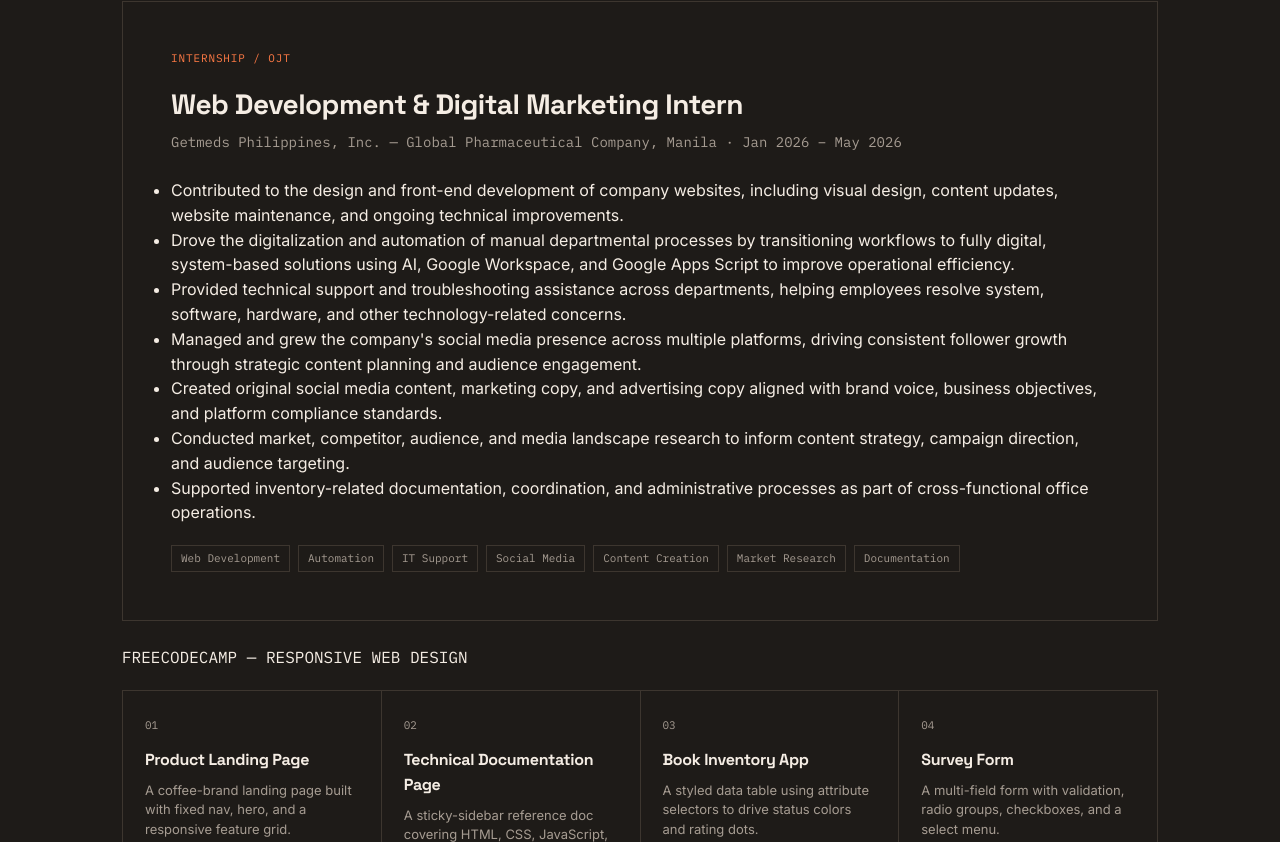
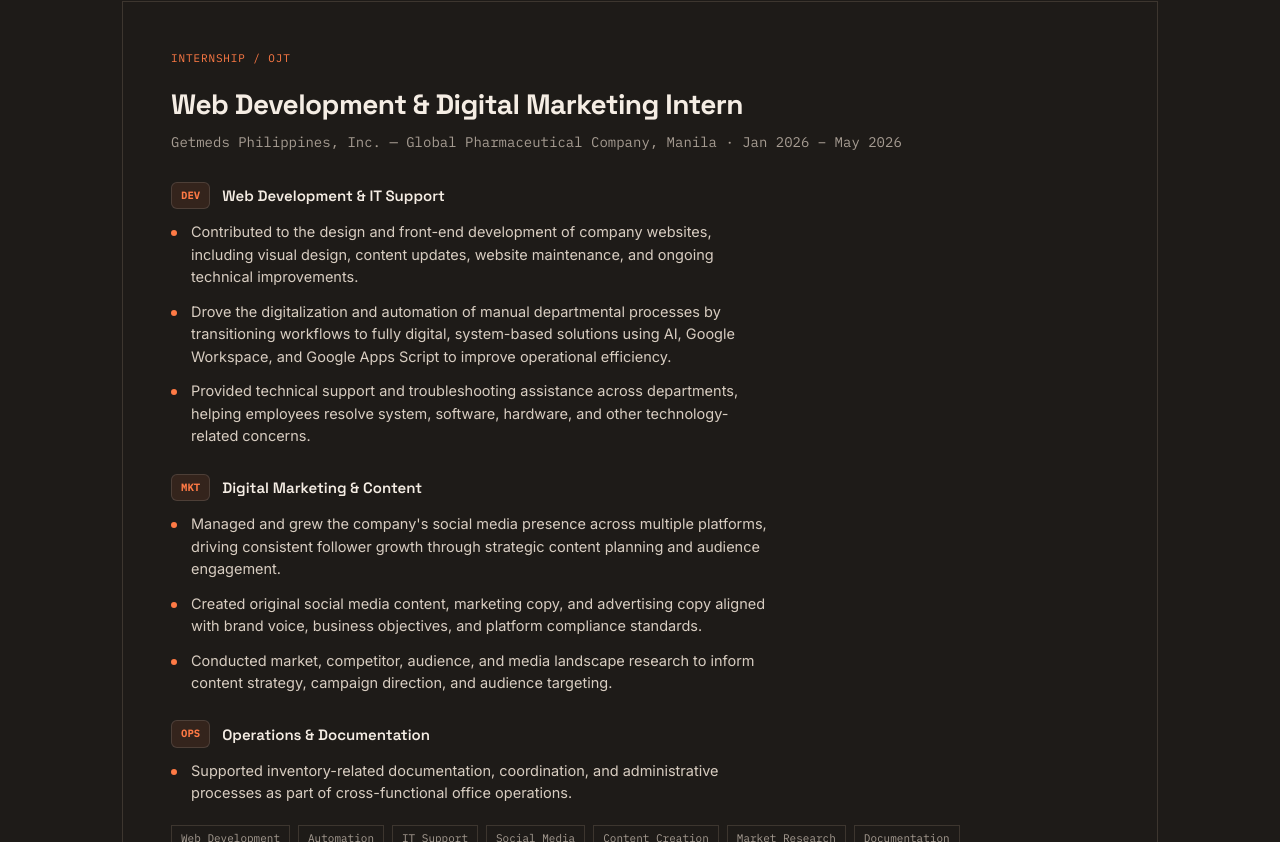
Before and after one commit to For-matthew/my-portfolio, a React (Vite) app: page / in a window 1280 px wide. Shown: the part 3498-4340 px from the top of the page. Built offline with nearby package versions, Linux system fonts and the light colour scheme.

Commit message:
group experience bullets into categories

```diff
--- a/src/components/Experience.jsx
+++ b/src/components/Experience.jsx
@@ -21,17 +21,43 @@
         <div className="exp-tag mono">INTERNSHIP / OJT</div>
         <h3>Web Development &amp; Digital Marketing Intern</h3>
         <div className="exp-role mono">Getmeds Philippines, Inc. — Global Pharmaceutical Company, Manila · Jan 2026 – May 2026</div>
-        <div className="exp-body">
+
+        <div className="exp-categories">
+          <div className="exp-category">
+            <div className="exp-category-head">
+              <span className="exp-category-badge mono">DEV</span>
+              <h4>Web Development &amp; IT Support</h4>
+            </div>
             <ul className="exp-list">
               <li>Contributed to the design and front-end development of company websites, including visual design, content updates, website maintenance, and ongoing technical improvements.</li>
               <li>Drove the digitalization and automation of manual departmental processes by transitioning workflows to fully digital, system-based solutions using AI, Google Workspace, and Google Apps Script to improve operational efficiency.</li>
               <li>Provided technical support and troubleshooting assistance across departments, helping employees resolve system, software, hardware, and other technology-related concerns.</li>
+            </ul>
+          </div>
+
+          <div className="exp-category">
+            <div className="exp-category-head">
+              <span className="exp-category-badge mono">MKT</span>
+              <h4>Digital Marketing &amp; Content</h4>
+            </div>
+            <ul className="exp-list">
               <li>Managed and grew the company's social media presence across multiple platforms, driving consistent follower growth through strategic content planning and audience engagement.</li>
               <li>Created original social media content, marketing copy, and advertising copy aligned with brand voice, business objectives, and platform compliance standards.</li>
               <li>Conducted market, competitor, audience, and media landscape research to inform content strategy, campaign direction, and audience targeting.</li>
+            </ul>
+          </div>
+
+          <div className="exp-category">
+            <div className="exp-category-head">
+              <span className="exp-category-badge mono">OPS</span>
+              <h4>Operations &amp; Documentation</h4>
+            </div>
+            <ul className="exp-list">
               <li>Supported inventory-related documentation, coordination, and administrative processes as part of cross-functional office operations.</li>
             </ul>
           </div>
+        </div>
+
         <div className="tags mono">
           <span>Web Development</span><span>Automation</span><span>IT Support</span><span>Social Media</span><span>Content Creation</span><span>Market Research</span><span>Documentation</span>
         </div>
--- a/src/index.css
+++ b/src/index.css
@@ -344,9 +344,35 @@
   font-size:11px;color:var(--accent);letter-spacing:.08em;text-transform:uppercase;margin-bottom:16px;
 }
 .exp-card h3{font-size:clamp(22px,3vw,28px);margin-bottom:6px;color:var(--ink);}
-.exp-card .exp-role{color:var(--graphite);font-size:14px;margin-bottom:24px;}
+.exp-card .exp-role{color:var(--graphite);font-size:14px;margin-bottom:28px;}
 .exp-card .exp-body p{color:#D8CDC1;font-size:15px;margin-bottom:16px;max-width:64ch;}
 .exp-card .exp-body p strong{color:var(--ink);font-weight:600;}
+
+.exp-list{list-style:none;padding:0;margin:0;}
+.exp-list li{
+  position:relative;padding-left:20px;margin-bottom:12px;
+  color:#D8CDC1;font-size:14.5px;line-height:1.55;max-width:66ch;
+}
+.exp-list li::before{
+  content:"";position:absolute;left:0;top:9px;
+  width:6px;height:6px;border-radius:50%;background:var(--accent);
+}
+.exp-list li:last-child{margin-bottom:0;}
+
+.exp-categories{display:flex;flex-direction:column;gap:26px;}
+.exp-category-head{display:flex;align-items:center;gap:12px;margin-bottom:12px;}
+.exp-category-badge{
+  flex-shrink:0;
+  font-size:10px;font-weight:600;letter-spacing:.04em;
+  padding:5px 9px;border-radius:6px;
+  border:1px solid rgba(255,255,255,.12);
+  background:rgba(255,122,69,.1);
+  color:var(--accent);
+}
+.exp-category-head h4{
+  font-family:'Space Grotesk',sans-serif;font-size:15px;font-weight:600;
+  color:var(--ink);
+}
 .tags{display:flex;gap:8px;flex-wrap:wrap;margin-top:20px;}
 .tags span{
   font-size:11px;font-family:'IBM Plex Mono';
```
Lines whose indentation alone changed are shown as unchanged.
